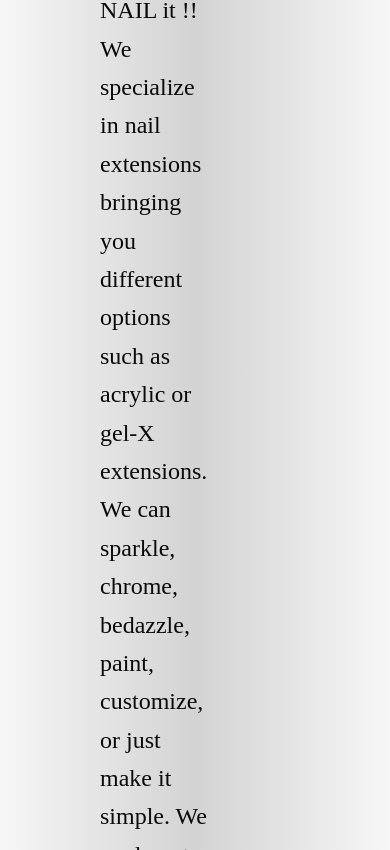
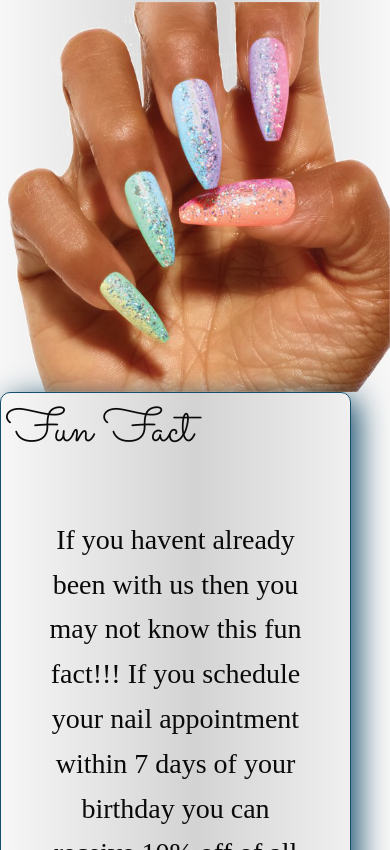
Before and after one commit to anthonyero/salon-services, a React (Vite) app in the folder client/: page / in a window 390 px wide. Shown: the part 1150-2000 px from the top of the page. Built offline with nearby package versions, Linux system fonts and the light colour scheme; a web font is replaced by a local one.

Commit message:
mobile home page complete

```diff
--- a/client/src/pages/Home.css
+++ b/client/src/pages/Home.css
@@ -42,16 +42,39 @@ margin-bottom: 100px;
     margin-left: 100px;
 }
 .birthday{
-    display: flex;
+    display: block;
     border: 1px solid #174f6d;
-justify-content: center;
+justify-content: center !important;
 width: 60%;
-align-items: flex-end;
+align-items: center !important;
 border-radius: 10px;
 box-shadow: 7px 7px 30px #174f6d;
 }
 .birthday-fluff{
     text-align: center;
-    font-size: 20px;
+    font-size: 28px;
     padding: 40px !important;
 }
+.fact{
+    padding: 5px !important;
+    font-size: 3em !important;
+}
+@media (max-width:768px) {
+    .landing-page{
+        margin: 0;
+    }
+.main-box{
+    margin-top: -100px;
+    display: block;
+}
+.img10{
+    display: none;
+}
+.birthday{
+    width: 90%;
+}
+.first-body{
+    width:  100%;
+    padding: 10px !important;
+}
+}
--- a/client/src/pages/Home.jsx
+++ b/client/src/pages/Home.jsx
@@ -34,6 +34,7 @@ const Home = () => {
               <img src='/img/10p.png' alt='p10' className='p10' />
             </div>
             <div className='birthday'>
+              <h4 className='fact'>Fun Fact</h4>
               <p className='birthday-fluff'>
                 If you havent already been with us then you may not know this fun fact!!!
                 If you schedule your nail appointment within 7 days of your birthday you can receive 10%
```
